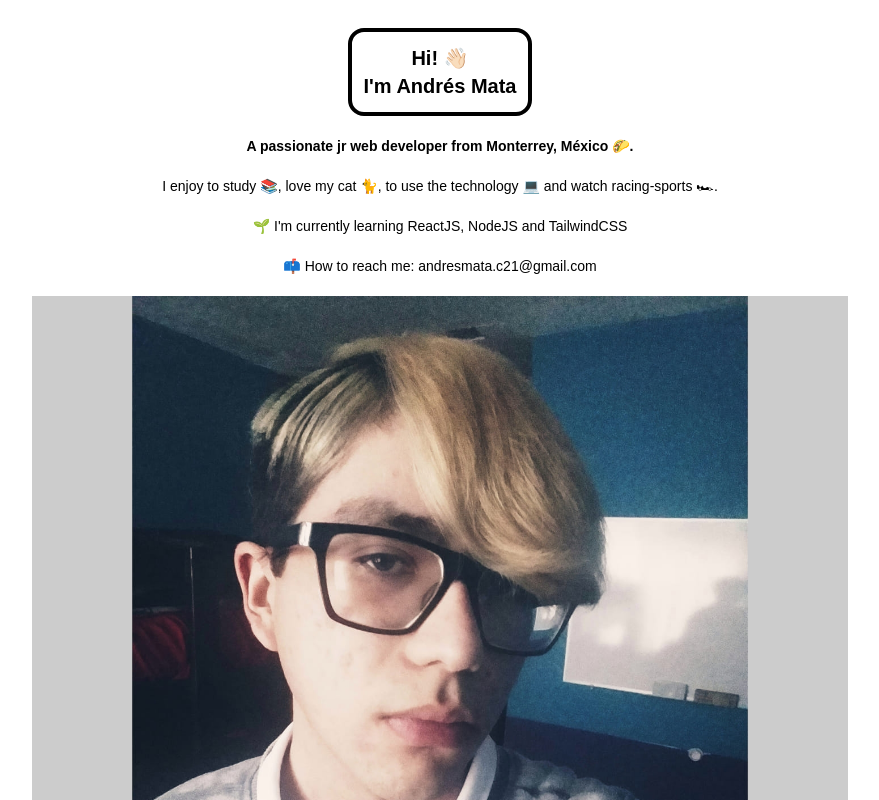
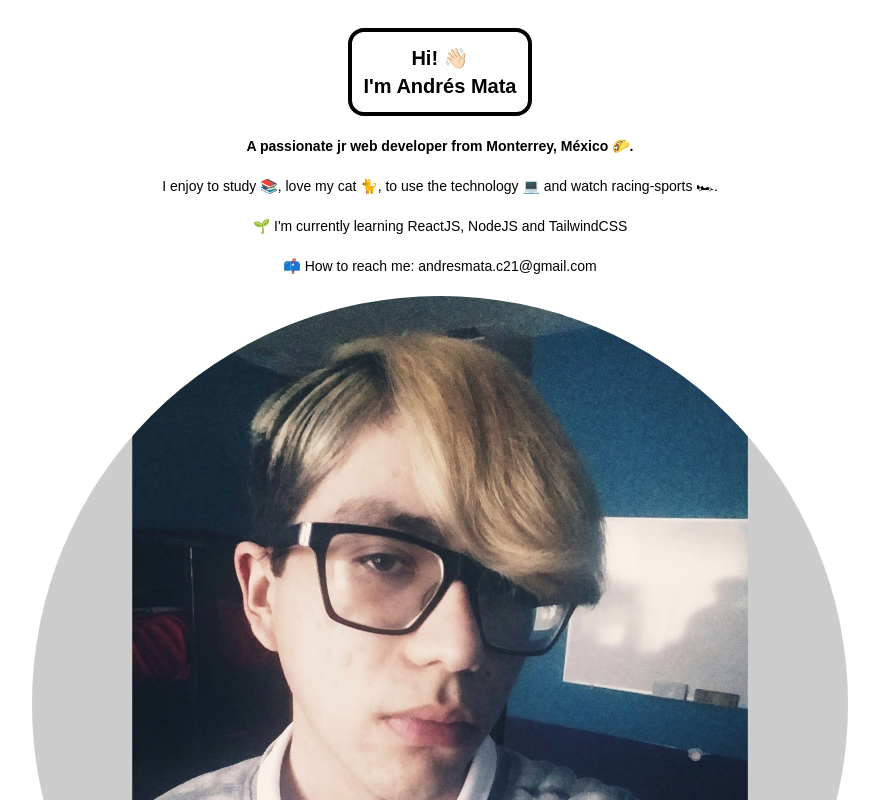
Before and after one commit to andresMataX/portafolio, a website: page index.html in a window 1280 px wide. Shown: the top 800 px of the page, without its empty margins (200-1079 px from the left). Drawn offline with Linux system fonts and the light colour scheme; a web font is replaced by a local one.

Commit message:
Fix: imagen redonda

```diff
--- a/index.html
+++ b/index.html
@@ -23,7 +23,7 @@
                 </h1>
             </div>
             <div class="flex flex-col items-center">
-                <img src="img/perfil.jpg" alt="Mi foto" class="w-4/6 order-2">
+                <img src="img/perfil.jpg" alt="Mi foto" class="w-4/6 order-2 rounded-full">
                 <p class="leading-5 text-sm order-1 text-center mb-5">
                     <span class="font-bold">A passionate jr web developer from Monterrey, México 🌮.</span> <br><br>
                     I enjoy to study 📚, love my cat 🐈,
```
Also changed, not shown: style.css.
